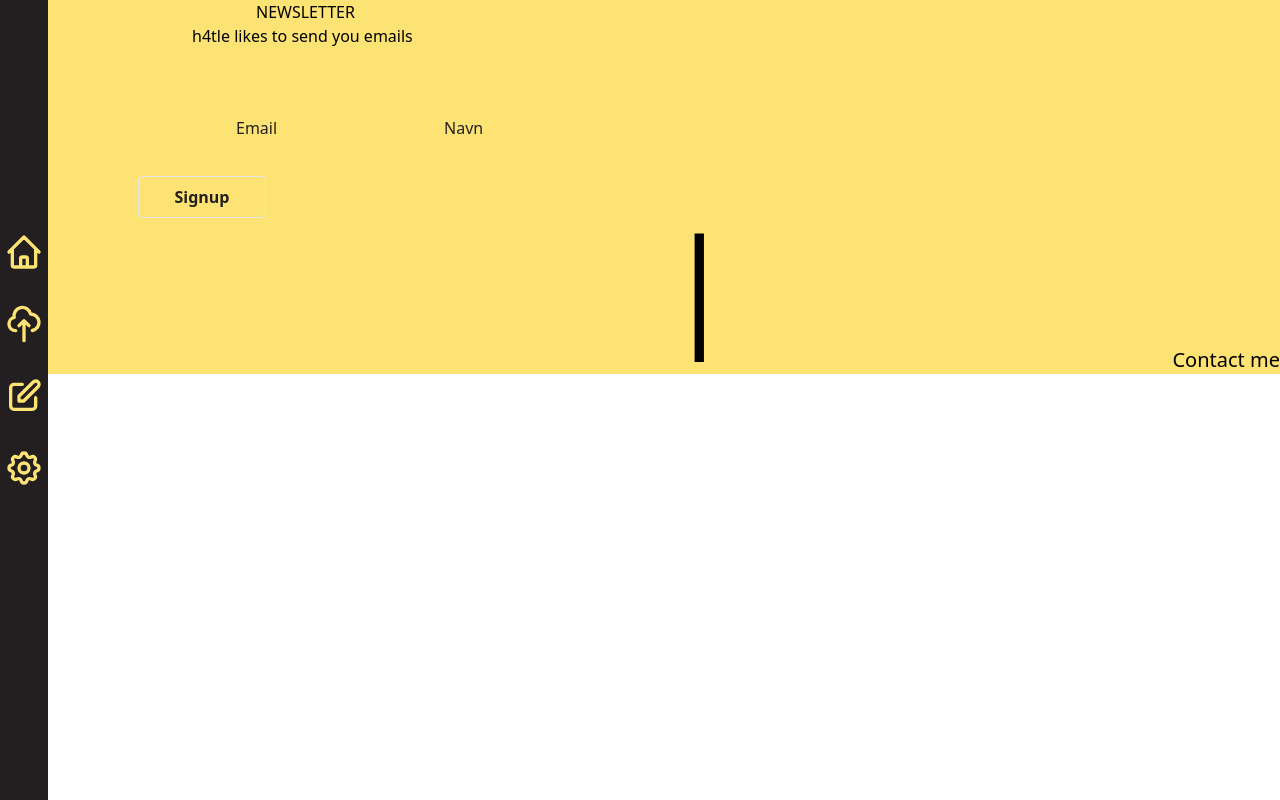
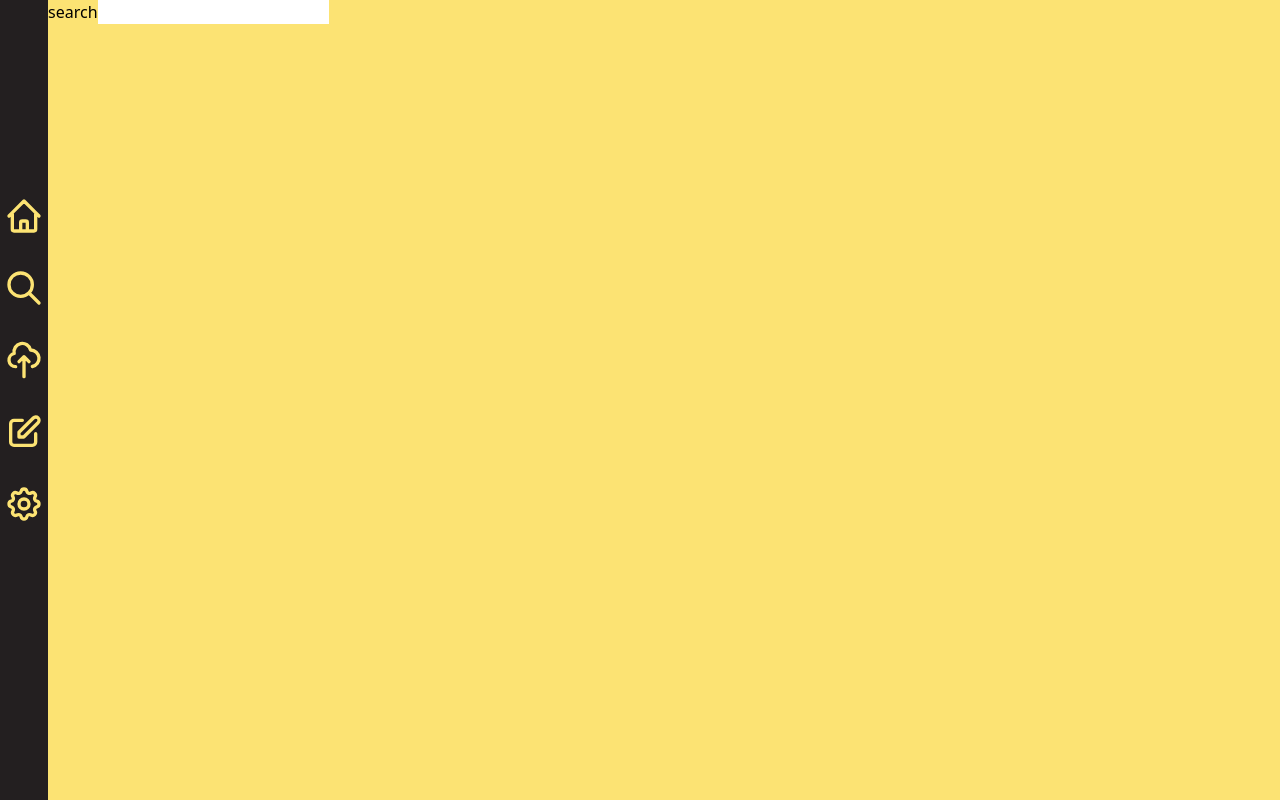
Before and after one commit to h4tle/htle_web_tailwind, a Vue app: page /Search in a window 1280 px wide. Built offline with nearby package versions, Linux system fonts and the light colour scheme.

Commit message:
search tilføjet med eS

```diff
--- a/package.json
+++ b/package.json
@@ -18,10 +18,10 @@
   "devDependencies": {
     "@vitejs/plugin-vue": "^1.1.4",
     "@vue/compiler-sfc": "^3.0.5",
-    "autoprefixer": "^10.2.4",
-    "postcss": "^8.2.5",
+    "autoprefixer": "^10.2.5",
+    "postcss": "^8.2.10",
     "swiper": "^6.4.11",
-    "tailwindcss": "^2.0.3",
+    "tailwindcss": "^2.1.1",
     "vite": "^2.0.0-beta.65",
     "vite-svg-loader": "^1.4.2"
   }
--- a/postcss.config.js
+++ b/postcss.config.js
@@ -1,8 +1,6 @@
 module.exports = {
   plugins: {
-    tailwindcss: {
-      config: './tailwind.config.js'
-    },
     autoprefixer: {},
+    tailwindcss: {},
   },
 }
--- a/src/App.vue
+++ b/src/App.vue
@@ -3,10 +3,10 @@
 
   <div class="bg-htle_yellow ml-12">
     <router-view></router-view>
-    <Footer />
+    <!-- <Footer /> -->
   </div>
-  <Login v-show="this.$store.state.showLogin" />
-  <Register v-show="this.$store.state.showRegister" />
+  <!-- <Login v-show="this.$store.state.showLogin" />
+  <Register v-show="this.$store.state.showRegister" /> -->
 </template>
 
 <script>
--- a/src/components/Sidebar.vue
+++ b/src/components/Sidebar.vue
@@ -2,7 +2,8 @@
   <div
     class="bg-htle_sidebar w-12 min-h-screen max-h-screen fixed text-htle_yellow gap-8 flex flex-col items-center justify-center"
   >
-    <Home class="w-10" />
+    <router-link to="/"><Home class="w-10" /></router-link>
+    <router-link to="/Search"><Search class="w-10"/></router-link>
 
     <Upload class="w-10" />
     <Todo class="w-10" />
@@ -17,6 +18,8 @@ import Upload from "../assets/svg/upload.svg";
 import Todo from "../assets/svg/todo.svg";
 import Setting from "../assets/svg/setting.svg";
 import Home from "../assets/svg/home.svg";
+import Search from "../assets/svg/search.svg";
+
 
 export default {
   components: {
@@ -25,6 +28,7 @@ export default {
     Upload,
     Todo,
     Setting,
+    Search
   },
 };
 // import Login from "../views/Login.vue";
--- a/src/main.js
+++ b/src/main.js
@@ -2,7 +2,7 @@ import { createApp } from "vue";
 import App from "./App.vue";
 import router from "./router";
 import store from "./store";
-import "tailwindcss/tailwind.css";
+// import "tailwindcss/tailwind.css";
 import "./assets/css/style.css";
 
 createApp(App).use(router).use(store).mount("#app");
--- a/src/router/index.js
+++ b/src/router/index.js
@@ -37,6 +37,13 @@ export default createRouter({
       name: "Users",
       component: Users,
     },
+    //lidt sejere - lazy load
+    {
+      path: "/Search",
+      name: "Search",
+      component: () => import("../views/Search.vue") ,
+    },
+
   ],
 });
 
--- /dev/null
+++ b/src/views/Search.vue
@@ -0,0 +1,44 @@
+<template>
+<div class="h-screen">
+  <label>
+      <span>search</span>
+      <input type="search" v-model="query">
+  </label>
+  <div v-for="(result, index) in results" :key="index">
+      {{result._source.name}}, {{ result._source.country }}
+  </div>
+</div>
+</template>
+
+<script>
+import axios from 'axios'
+export default {
+    data () {
+        return {
+            results: [],
+            query: ''
+        }
+        },
+        // declare methods in this Vue component. here only one method which performs the search is defined
+        methods: {
+            // make an axios request to the server with the current search query
+            search: function() {
+                axios.get("http://127.0.0.1:3001/search?q=" + this.query)
+                    .then(response => {
+                        this.results = response.data;
+
+                    })
+            }
+        },
+        // declare Vue watchers
+        watch: {
+            // watch for change in the query string and recall the search method
+            query: function() {
+                this.search();
+            }
+        }
+}
+</script>
+
+<style>
+</style>
--- a/tailwind.config.js
+++ b/tailwind.config.js
@@ -1,8 +1,9 @@
 const colors = require("tailwindcss/colors");
 
 module.exports = {
+  mode: 'jit',
+  purge: ["./index.html", "./src/**/*.{vue,js,ts,jsx,tsx}"],
   theme: {
-    fontFamily: {},
     extend: {
       colors: {
         htle_yellow: "#FCE373",
@@ -11,11 +12,14 @@ module.exports = {
       },
     },
   },
-  variants: {
-    extend: {
-      opacity: ["disabled"],
-      animation: ["hover"],
-      transform: ["hover", "group-hover"],
-    },
-  },
+
+  // vi fjerner dette pis for at være hurtige
+
+  // variants: {
+  //   extend: {
+  //     opacity: ["disabled"],
+  //     animation: ["hover"],
+  //     transform: ["hover", "group-hover"],
+  //   },
+  // },
 };
```
Also changed, not shown: src/assets/svg/search.svg (added), 1 other file (tests, documents, lock files or other folders).
